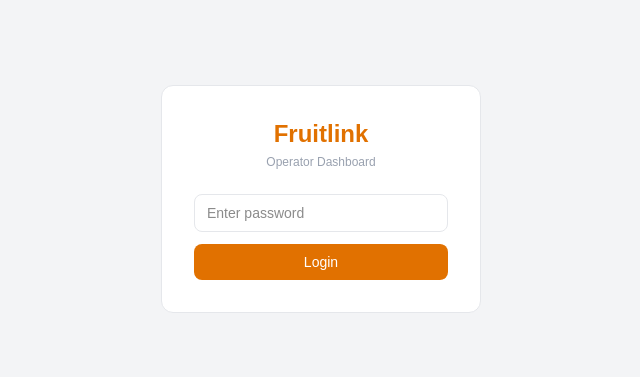
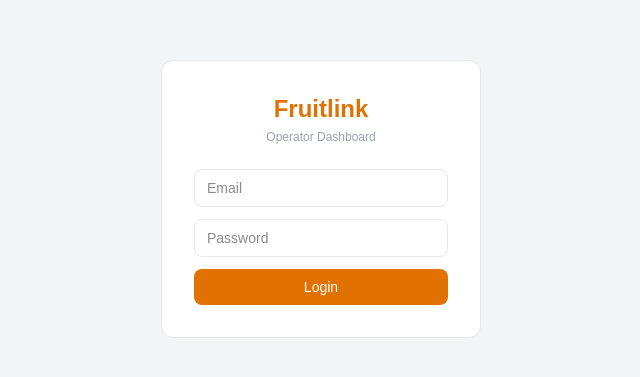
Before and after one commit to askkakkera-ui/fruitlink-dashboard, a Next.js app: page /login in a window 1280 px wide. Shown: the part 201-578 px from the top of the page, without its empty margins (319-959 px from the left). Built offline with nearby package versions, Linux system fonts and the light colour scheme; no server answers.

Commit message:
operator login

```diff
--- a/app/login/page.tsx
+++ b/app/login/page.tsx
@@ -1,17 +1,38 @@
 'use client';
 import { useState } from 'react';
+import { createClient } from '@supabase/supabase-js';
+
+const supabase = createClient(
+  process.env.NEXT_PUBLIC_SUPABASE_URL || '',
+  process.env.NEXT_PUBLIC_SUPABASE_ANON_KEY || ''
+);
 
 export default function Login() {
+  const [email, setEmail] = useState('');
   const [password, setPassword] = useState('');
   const [error, setError] = useState('');
+  const [loading, setLoading] = useState(false);
 
-  function handleLogin() {
-    if (password === 'fruitlink2026') {
-      document.cookie = 'fl_auth=fruitlink2026; path=/; max-age=86400';
-      window.location.href = '/';
-    } else {
-      setError('Wrong password');
+  async function handleLogin() {
+    setLoading(true);
+    setError('');
+    const { data, error } = await supabase
+      .from('operators')
+      .select('id, name, email, password_hash')
+      .eq('email', email)
+      .eq('password_hash', password)
+      .single();
+
+    if (error || !data) {
+      setError('Invalid email or password');
+      setLoading(false);
+      return;
     }
+
+    document.cookie = 'fl_auth=fruitlink2026; path=/; max-age=86400';
+    document.cookie = 'fl_operator_id=' + data.id + '; path=/; max-age=86400';
+    document.cookie = 'fl_operator_name=' + data.name + '; path=/; max-age=86400';
+    window.location.href = '/';
   }
 
   return (
@@ -22,8 +43,15 @@ export default function Login() {
           <div className="text-xs text-gray-400 mt-1">Operator Dashboard</div>
         </div>
         <input
+          type="email"
+          placeholder="Email"
+          value={email}
+          onChange={e => setEmail(e.target.value)}
+          className="w-full border border-gray-200 rounded-lg px-3 py-2 text-sm mb-3 outline-none"
+        />
+        <input
           type="password"
-          placeholder="Enter password"
+          placeholder="Password"
           value={password}
           onChange={e => setPassword(e.target.value)}
           onKeyDown={e => e.key === 'Enter' && handleLogin()}
@@ -32,9 +60,10 @@ export default function Login() {
         {error && <div className="text-red-500 text-xs mb-3">{error}</div>}
         <button
           onClick={handleLogin}
+          disabled={loading}
           className="w-full bg-amber-600 text-white rounded-lg py-2 text-sm font-medium"
         >
-          Login
+          {loading ? 'Logging in...' : 'Login'}
         </button>
       </div>
     </div>
```
Also changed, not shown: 1 other file (tests, documents, lock files or other folders).
